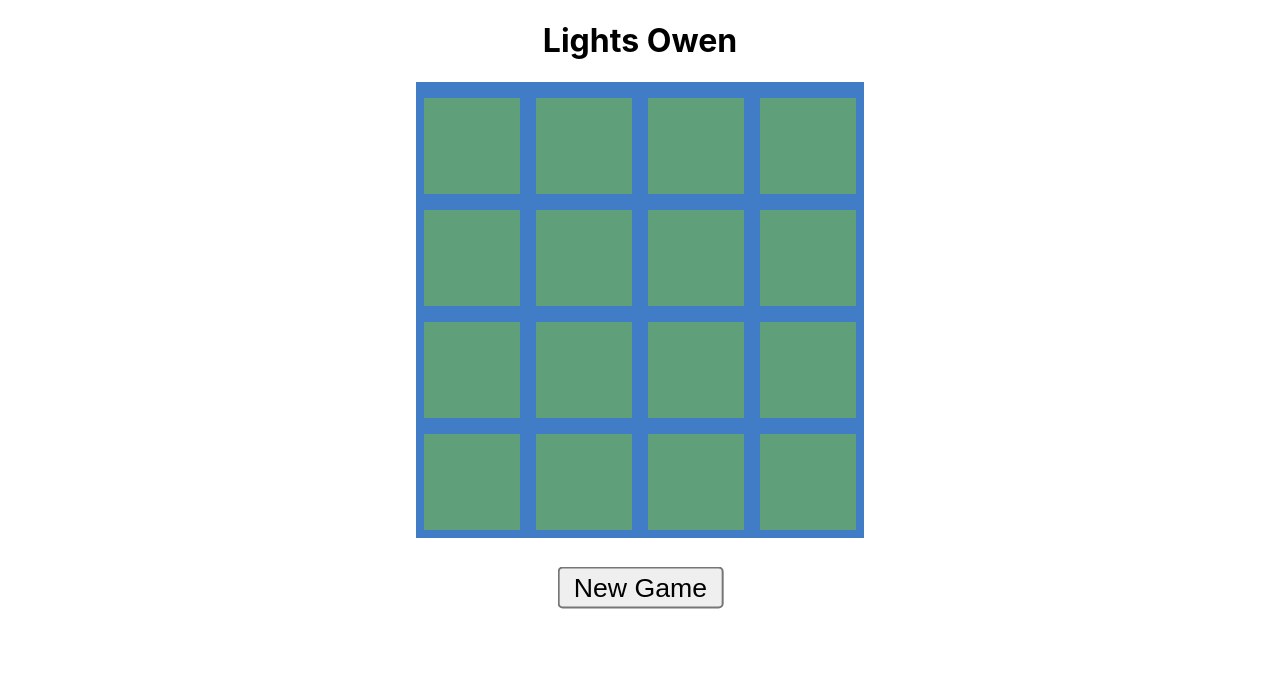
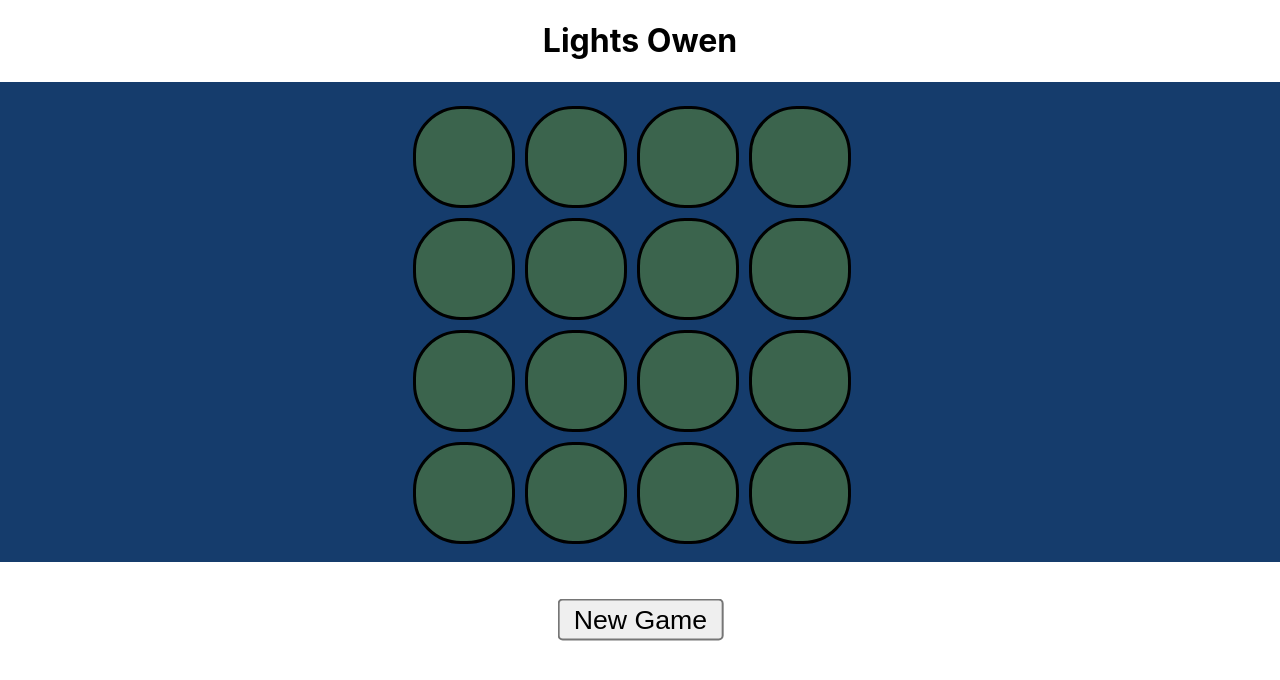
Before and after one commit to OwenPortfolio/lights-out, a React (Create React App) app: page / in a window 1280 px wide. Shown: the top 680 px of the page. Built offline with nearby package versions, Linux system fonts and the light colour scheme.

Commit message:
add basic css styling and clean up code

```diff
--- a/src/components/Box.jsx
+++ b/src/components/Box.jsx
@@ -30,10 +30,6 @@ const Box = () => {
             }
         }
     }
-    // const neighbourSwitch = () => {
-    //     console.log("triggered neighbourSwitch")
-    //     setIsOn(current => !current);
-    // }
     return <div class="light" style={{backgroundColor: isOn ? '#21e171' : ''}} onClick = {lightswitch} ></div>
 }
 
--- a/src/index.css
+++ b/src/index.css
@@ -25,20 +25,25 @@ code {
 }
 
 .grid-container {
+  height: 30em;
+  background-color: rgb(21, 60, 108);
   display: grid;
   grid-template-columns: 7em 7em 7em 7em;
   grid-template-rows: 7em 7em 7em 7em;
 }
 
 .grid-container div {
+  border-radius: 3em;
   display: grid;
-  border: 0.5em solid rgb(65, 125, 198);
   width: 6em;
   height: 6em;
 }
 
 .light {
-  background-color: rgb(95, 160, 122);
+  border-style: solid;
+  border-width: 0.2em;
+  margin:1em;
+  background-color: rgb(59, 100, 77);
   display: flex;
   justify-content: center;
   align-items: center;
```
